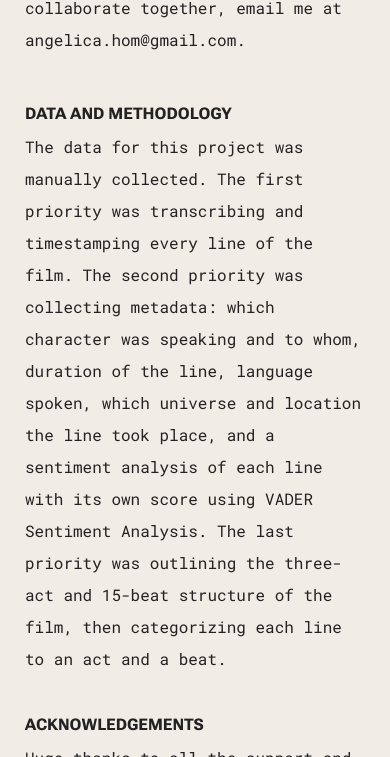
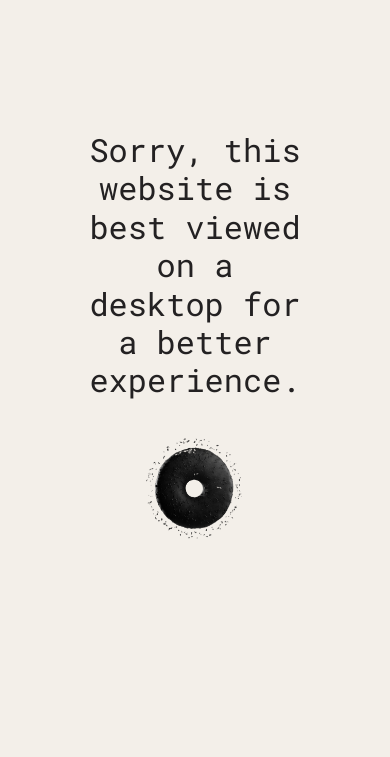
Before and after one commit to angelica-hom/angelica-hom.github.io, a plain HTML site: page about.html in a window 390 px wide. Shown: the part 87-844 px from the top of the page. Drawn offline with nearby package versions, Linux system fonts and the light colour scheme.

Commit message:
Adding desktop only message where needed

```diff
--- a/assets/css/about.css
+++ b/assets/css/about.css
@@ -100,3 +100,32 @@ body, html {
     background-color: #F1ECE5 !important;
     color: #232133 !important;
 }
+
+/*Desktop-only message*/
+#desktop-message {
+    display: none;
+    position: fixed;
+    top: 0;
+    left: 0;
+    width: 100%;
+    height: 100%;
+    background-color: #f3efe9;
+    color: #232122;
+    font-size: 4rem;
+    font-family: 'Roboto Mono';
+    line-height: 1.2;
+    text-align: center;
+}
+#desktop-message p {
+    position: absolute;
+    top: 50%;
+    left: 50%;
+    transform: translate(-50%, -50%);
+    margin: 0;
+}
+@media only screen and (max-width: 1080px) {
+    #desktop-message {
+        display: block;
+        font-size: 2rem;
+    }
+}
--- a/assets/css/characters.css
+++ b/assets/css/characters.css
@@ -11,3 +11,32 @@
     -ms-transform: translateY(-50%);
     transform: translateY(-50%);
 }
+
+/*Desktop-only message*/
+#desktop-message {
+    display: none;
+    position: fixed;
+    top: 0;
+    left: 0;
+    width: 100%;
+    height: 100%;
+    background-color: #f3efe9;
+    color: #232122;
+    font-size: 4rem;
+    font-family: 'Roboto Mono';
+    line-height: 1.2;
+    text-align: center;
+}
+#desktop-message p {
+    position: absolute;
+    top: 50%;
+    left: 50%;
+    transform: translate(-50%, -50%);
+    margin: 0;
+}
+@media only screen and (max-width: 1080px) {
+    #desktop-message {
+        display: block;
+        font-size: 2rem;
+    }
+}
--- a/assets/css/conclusion.css
+++ b/assets/css/conclusion.css
@@ -33,3 +33,32 @@
 .flourish-embed-container {
     width: 100%;
 }
+
+/*Desktop-only message*/
+#desktop-message {
+    display: none;
+    position: fixed;
+    top: 0;
+    left: 0;
+    width: 100%;
+    height: 100%;
+    background-color: #f3efe9;
+    color: #232122;
+    font-size: 4rem;
+    font-family: 'Roboto Mono';
+    line-height: 1.2;
+    text-align: center;
+}
+#desktop-message p {
+    position: absolute;
+    top: 50%;
+    left: 50%;
+    transform: translate(-50%, -50%);
+    margin: 0;
+}
+@media only screen and (max-width: 1080px) {
+    #desktop-message {
+        display: block;
+        font-size: 2rem;
+    }
+}
--- a/assets/css/index.css
+++ b/assets/css/index.css
@@ -105,7 +105,7 @@ a:hover {
     transform: translate(-50%, -50%);
     margin: 0;
 }
-@media only screen and (max-width: 1200px) {
+@media only screen and (max-width: 1080px) {
     #desktop-message {
         display: block;
         font-size: 2rem;
--- a/assets/css/intro.css
+++ b/assets/css/intro.css
@@ -113,7 +113,7 @@ body, html {
     transform: translate(-50%, -50%);
     margin: 0;
 }
-@media only screen and (max-width: 1200px) {
+@media only screen and (max-width: 1080px) {
     #desktop-message {
         display: block;
         font-size: 2rem;
--- a/assets/css/structure.css
+++ b/assets/css/structure.css
@@ -21,3 +21,32 @@
 .flourish-embed-container {
     width: 100%;
 }
+
+/*Desktop-only message*/
+#desktop-message {
+    display: none;
+    position: fixed;
+    top: 0;
+    left: 0;
+    width: 100%;
+    height: 100%;
+    background-color: #f3efe9;
+    color: #232122;
+    font-size: 4rem;
+    font-family: 'Roboto Mono';
+    line-height: 1.2;
+    text-align: center;
+}
+#desktop-message p {
+    position: absolute;
+    top: 50%;
+    left: 50%;
+    transform: translate(-50%, -50%);
+    margin: 0;
+}
+@media only screen and (max-width: 1080px) {
+    #desktop-message {
+        display: block;
+        font-size: 2rem;
+    }
+}
--- a/assets/css/themes.css
+++ b/assets/css/themes.css
@@ -28,3 +28,32 @@
 .flourish-embed-container {
     width: 100%;
 }
+
+/*Desktop-only message*/
+#desktop-message {
+    display: none;
+    position: fixed;
+    top: 0;
+    left: 0;
+    width: 100%;
+    height: 100%;
+    background-color: #f3efe9;
+    color: #232122;
+    font-size: 4rem;
+    font-family: 'Roboto Mono';
+    line-height: 1.2;
+    text-align: center;
+}
+#desktop-message p {
+    position: absolute;
+    top: 50%;
+    left: 50%;
+    transform: translate(-50%, -50%);
+    margin: 0;
+}
+@media only screen and (max-width: 1080px) {
+    #desktop-message {
+        display: block;
+        font-size: 2rem;
+    }
+}
--- a/assets/css/universes.css
+++ b/assets/css/universes.css
@@ -12,3 +12,32 @@
   -ms-transform: translateY(-50%);
   transform: translateY(-50%);
 }
+
+/*Desktop-only message*/
+#desktop-message {
+    display: none;
+    position: fixed;
+    top: 0;
+    left: 0;
+    width: 100%;
+    height: 100%;
+    background-color: #f3efe9;
+    color: #232122;
+    font-size: 4rem;
+    font-family: 'Roboto Mono';
+    line-height: 1.2;
+    text-align: center;
+}
+#desktop-message p {
+    position: absolute;
+    top: 50%;
+    left: 50%;
+    transform: translate(-50%, -50%);
+    margin: 0;
+}
+@media only screen and (max-width: 1080px) {
+    #desktop-message {
+        display: block;
+        font-size: 2rem;
+    }
+}
```
Also changed, not shown: intro.html (+12 -0 lines), universes.html (+1 -1 lines).
